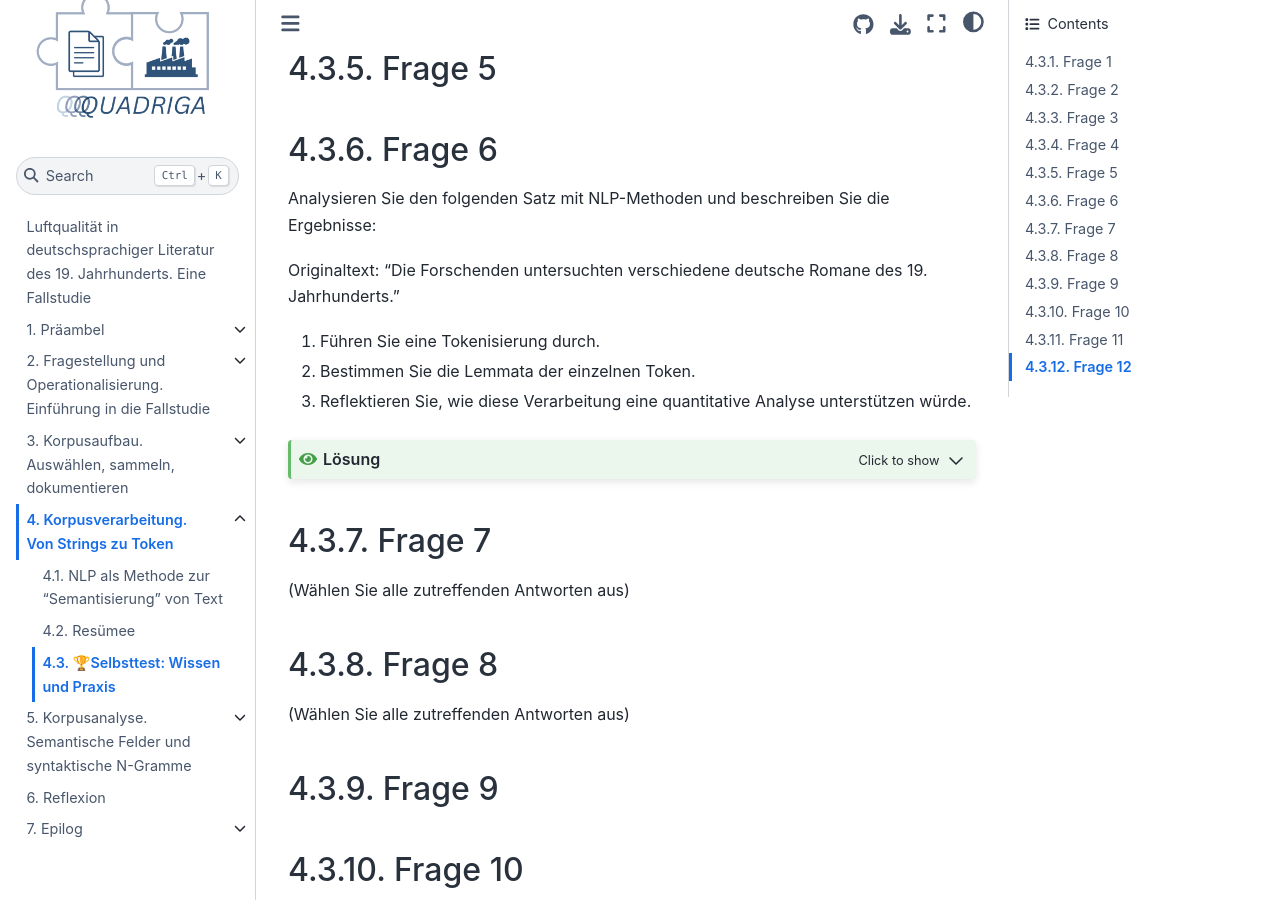
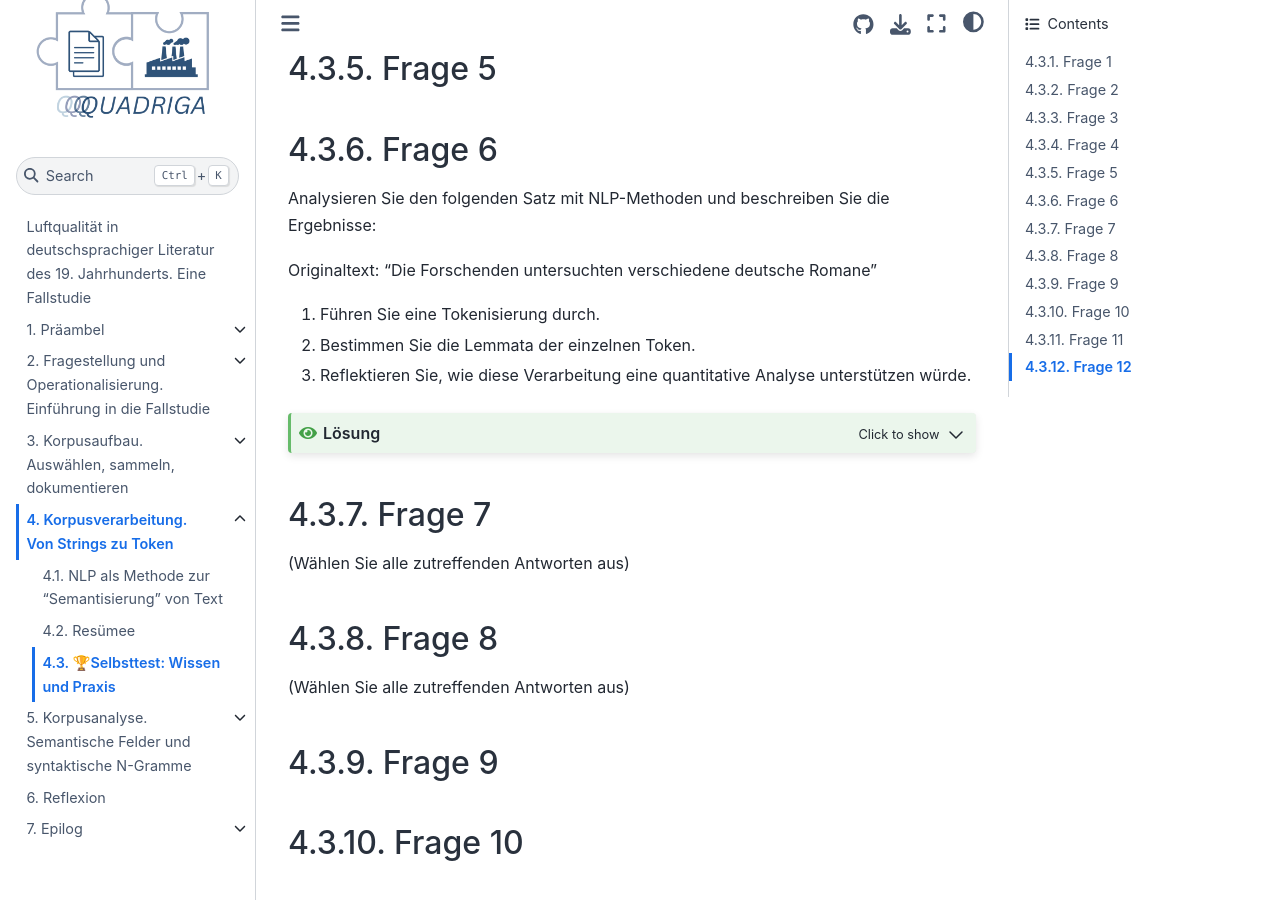
Before and after one commit to quadriga-dk/Text-Fallstudie-3, a Jupyter Book: the page built from corpus_processing/corpus-processing_assessment.md, in a window 1280 px wide and 900 px high, scrolled down 1041 px. Built offline with Jupyter Book 1.0.4 settings and Sphinx 7.4.7 and the Sphinx Book theme 1.1.4, drawn with Linux system fonts in a browser that asks for light colours; pages that are not in the unit, such as notebooks, are missing from menus; some of the changed lines change nothing that is shown.

Commit message:
replace Snaish Flu with a more relevant example to FS3 (also in the solution)

```diff
--- a/corpus_processing/corpus-processing_assessment.md
+++ b/corpus_processing/corpus-processing_assessment.md
@@ -236,7 +236,7 @@
 ## Frage 6
 Analysieren Sie den folgenden Satz mit NLP-Methoden und beschreiben Sie die Ergebnisse:
 
-Originaltext: "Die Forschenden untersuchten verschiedene deutsche Romane des 19. Jahrhunderts."
+Originaltext: "Die Forschenden untersuchten verschiedene deutsche Romane"
 
 1.	Führen Sie eine Tokenisierung durch.
 2.	Bestimmen Sie die Lemmata der einzelnen Token.
@@ -256,13 +256,13 @@
 :class: solution, dropdown
 
 **Beispiellösung zur Selbstbewertung:**
-1.	Tokenisierung: ["Die", "Forschenden", "untersuchten", "verschiedene", "Zeitungsartikel", "zur", "Spanischen", "Grippe", "."]
-2.	Lemmatisierung: ["der", "Forschende", "untersuchen", "verschieden", "Zeitungsartikel", "zu", "spanisch", "Grippe", "."]
+1.	Tokenisierung: ["Die", "Forschenden", "untersuchten", "verschiedene", "deutsche", "zur", "Romane", "."]
+2.	Lemmatisierung: ["der", "Forschende", "untersuchen", "verschieden", "deutsch", "zu", "Roman", "."]
 
 **Reflexion:**
 - Die Tokenisierung ermöglicht die Analyse auf Wortebene und bereitet den Text für weitere Verarbeitung vor
 - Die Lemmatisierung würde alle Formen von "untersuchen" zusammenfassen, was bei einer Frequenzanalyse hilfreich ist
-- Durch die Lemmatisierung werden verschiedene Flexionsformen (wie "Spanischen" zu "spanisch") vereinheitlicht ('die' wird standardmäßig zu 'der' lemmatisiert).
+- Durch die Lemmatisierung werden verschiedene Flexionsformen (wie "deutsche" zu "deutsch") vereinheitlicht ('die' wird standardmäßig zu 'der' lemmatisiert).
 - Bei einer größeren Textsammlung würden verschiedene grammatikalische Formen desselben Wortes nicht als unterschiedliche Begriffe gezählt
 - Diese Normalisierung verbessert die Qualität von Häufigkeitsanalysen, Keyword-Extraktion und thematischen Analysen
 - Die Informationen über die ursprüngliche Form bleiben erhalten und können für detailliertere linguistische Analysen genutzt werden
```
